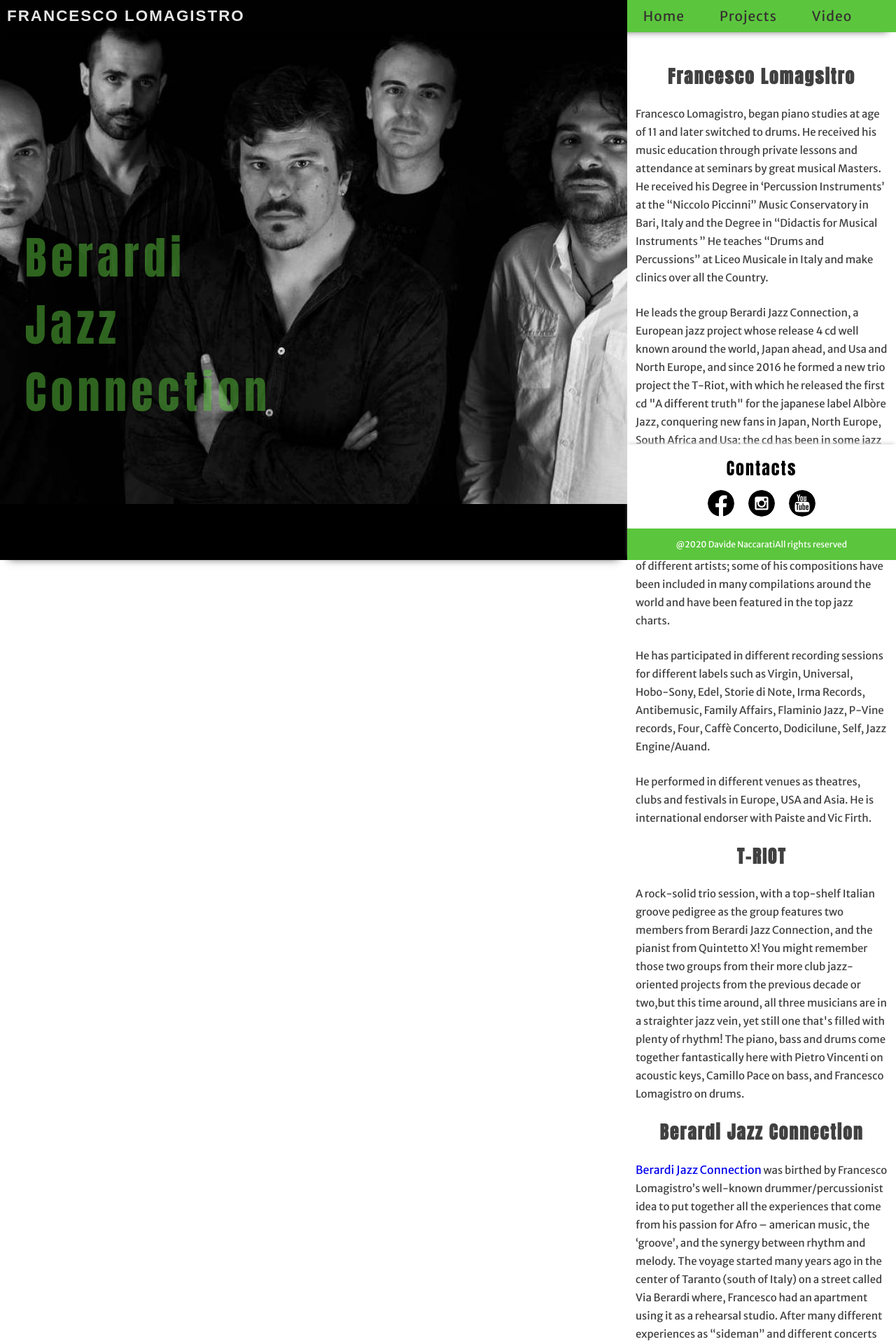
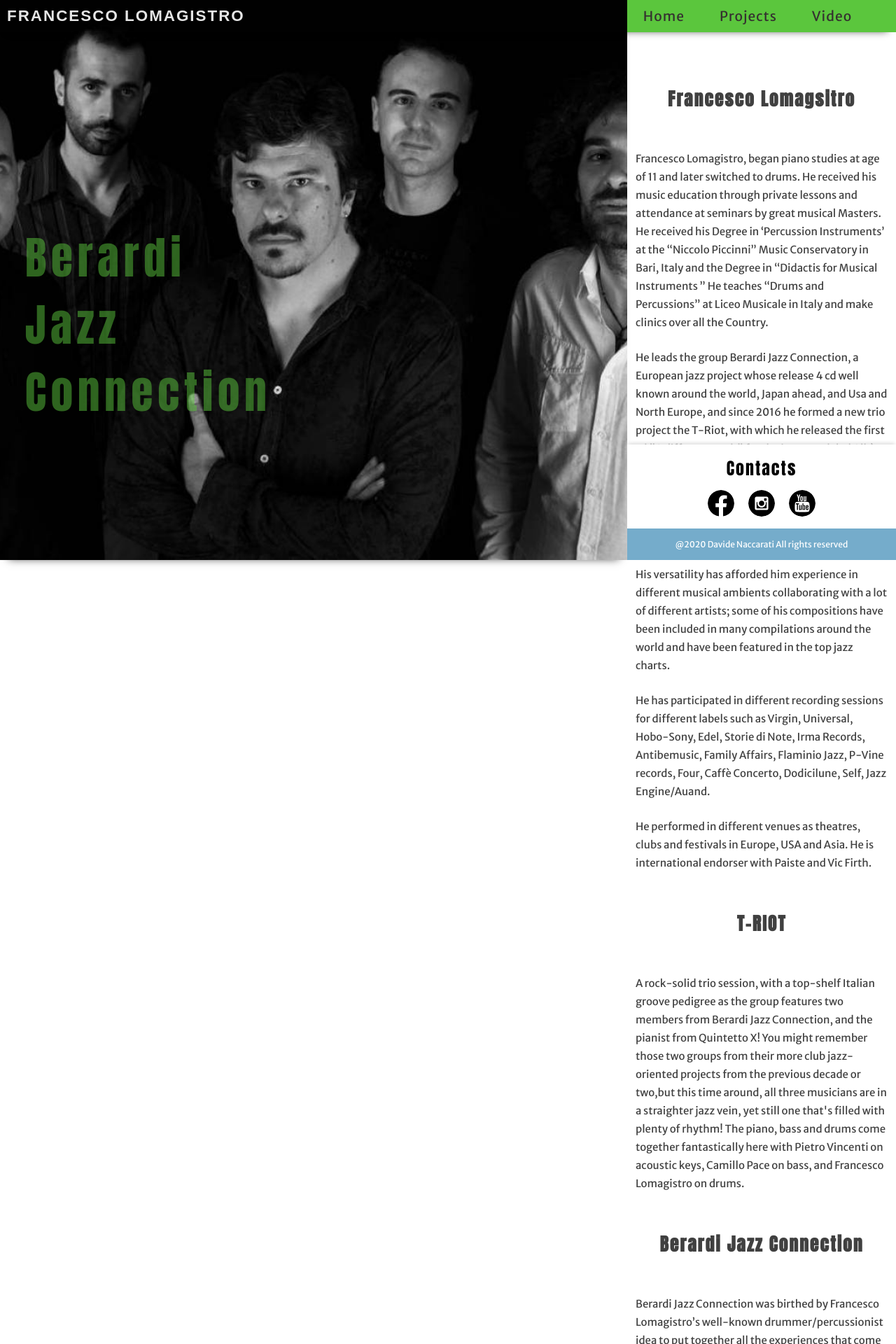
Before and after one commit to Banjer71/francesco_lomagistro_project, a React (Create React App) app: page / in a window 1280 px wide. Shown: the top 1920 px of the page at 70% size. Built offline with nearby package versions, Linux system fonts and the light colour scheme.

Commit message:
add css transition opacity to the home page

```diff
--- a/src/App.css
+++ b/src/App.css
@@ -2,7 +2,6 @@
 	margin: 0;
 	padding: 0;
 	box-sizing: border-box;
-	/* outline: 1px dashed red; */
 	list-style-type: none;
 	text-decoration: none;
 	font-size: 16px;
@@ -115,6 +114,8 @@ section img {
 	color: #fff;
 }
 
+/* media queris */
+
 @media screen and (min-width: 620px) {
 	header {
 		height: 85vh;
@@ -128,9 +129,7 @@ section img {
 		position: fixed;
 		z-index: 99;
 		width: 100%;
-		/* background-color: rgba(255, 255, 255, 0.144); */
 		grid-template-columns: 70vw auto;
-		/* background-color: rgba(117, 172, 203, 1); */
 		-webkit-box-shadow: 0px 10px 12px -12px rgba(0, 0, 0, 0.75);
 		-moz-box-shadow: 0px 10px 12px -12px rgba(0, 0, 0, 0.75);
 		box-shadow: 0px 10px 12px -12px rgba(0, 0, 0, 0.75);
@@ -157,15 +156,70 @@ section img {
 		font-size: 1.2rem;
 	}
 
-	header#bg-image {
+	header {
+		width: 70vw;
 		height: 100vh;
-		width: 70vw;
-		/* background-image: url('/assets/hero-desktop-fl.jpg'); */
-		background-size: auto;
+		position: fixed;
 		background-color: #000;
-		position: fixed;
-		background-position: top right;
+		transition-property: opacity 1;
+		transition: opacity 2s ease;
 	}
+
+	header > div {
+		position: absolute;
+		height: 100%;
+		width: 100%;
+		opacity: 0;
+		transition: opacity 2s ease;
+	}
+
+	.header-logo {
+		opacity: 1;
+	}
+
+	#t-riot {
+		background-image: url('/assets/triot.jpg');
+		background-size: cover;
+
+	}
+
+	#Bjc {
+		background-image: url('/assets/bjc.jpg');
+		background-position: top;
+		background-size: auto 100%;
+	}
+
+	.section1 #t-riot,
+	.section2 #Bjc {
+		opacity: 1;
+	}
+
+	nav ul,
+  .copyright {
+    transition: background 0.2s ease;
+  }
+
+  .section1 nav ul,
+  .section1 .copyright {
+    background: #f9c943;
+  }
+
+  .section2 nav ul,
+  .section2 .copyright {
+    background: #5bc63d;
+  }
+
+  .hero-flip {
+    transform: color 0.2s ease;
+  }
+
+  .section1 .hero-flip {
+    color: #f9c943;
+  }
+
+  .section2 .hero-flip {
+    color: #5bc63d;
+  }
 
 	.hero-flip {
 		font-size: 4rem;
@@ -193,6 +247,10 @@ section img {
 
 	.primary-section h1 {
 		font-size: 1.6rem;
+	}
+
+	.pro {
+		margin: 2rem 0;
 	}
 
 	.contacts {
--- a/src/App.js
+++ b/src/App.js
@@ -11,41 +11,27 @@ function App() {
 
 	useEffect(() => {
 		window.addEventListener('scroll', () => {
-			const bgImg = document.querySelector('#bg-image');
-			const navUl = document.querySelector('nav ul');
-			const footer = document.querySelector('.copyright');
+
 			const flip = document.querySelector('.hero-flip');
 
-
-				const rect = imageRef.current.getBoundingClientRect();
+			const rect = imageRef.current.getBoundingClientRect();
+			let bodyClass = 'section1';
 			if (window.innerWidth > 960) {
-				if (rect.top - window.innerHeight <= 20 && rect.top - window.innerHeight > -259) {
-					bgImg.style.backgroundImage = 'url(/assets/triot.jpg)';
-					bgImg.style.backgroundSize = 'cover';
-					navUl.style.backgroundColor = '#f9c943';
-					footer.style.backgroundColor = '#f9c943';
-					flip.innerText = 'T-RIOT'
-					flip.style.color = '#f9c943'
+				if (rect.top - window.innerHeight <= 10 && rect.top - window.innerHeight > -259) {
+					bodyClass = 'section1';
+					flip.innerText = 'T-RIOT';
+					flip.style.color = '#f9c943';
 				} else if (rect.top - window.innerHeight < -260) {
-					bgImg.style.backgroundImage = 'url(/assets/bjc.jpg)';
-					bgImg.style.backgroundPosition = 'top';
-					navUl.style.backgroundColor = '#5bc63d';
-					footer.style.backgroundColor = '#5bc63d';
-					flip.innerText = 'Berardi\n Jazz\n Connection'
-					flip.style.color = '#5bc63d'
+					bodyClass = 'section2';
+					flip.innerText = 'Berardi\n Jazz\n Connection';
+					flip.style.color = '#5bc63d';
 				} else {
-					bgImg.style.backgroundImage = 'url(/assets/hero-desktop-fl.jpg)';
-					bgImg.style.backgroundSize = 'auto';
-					bgImg.style.backgroundPosition = 'top right';
-					navUl.style.backgroundColor = '#75accb';
-					footer.style.backgroundColor = '#75accb';
-					flip.innerText = 'Drummer\n Percussionist\n Educator'
-					flip.style.color = '#75accb'
-
+					bodyClass = 'section3';
+					flip.innerText = 'Drummer\n Percussionist\n Educator';
+					flip.style.color = '#75accb';
 				}
 			}
-
-
+			document.body.className = bodyClass;
 		});
 	});
 
@@ -72,7 +58,11 @@ function App() {
 						</li>
 					</ul>
 				</nav>
-				<header id="bg-image">
+				<header>
+					<div id="bg-image" />
+					<div id="t-riot" />
+					<div id="Bjc" />
+
 					<div className="header-logo">
 						<h2 className="hero-flip">
 							Drummer<br />Percussionist<br />Educator
@@ -134,21 +124,14 @@ function App() {
 							</h1>
 							<img src={bjc} alt="Berardi Jazz Connection band" />
 							<p className="info-text">
-								<a
-									href="http://www.berardijazzconnection.com/"
-									target="_blank"
-									rel="noopener noreferrer"
-								>
-									<span className="BJC">Berardi Jazz Connection</span>
-								</a>{' '}
-								was birthed by Francesco Lomagistro’s well-known drummer/percussionist idea to put
-								together all the experiences that come from his passion for Afro – american music, the
-								‘groove’, and the synergy between rhythm and melody. The voyage started many years ago
-								in the center of Taranto (south of Italy) on a street called Via Berardi where,
-								Francesco had an apartment using it as a rehearsal studio. After many different
-								experiences as “sideman” and different concerts around the world with both artists, in
-								the year 2005 Francesco decided to “give life” to this project involving other Italian
-								talents and international sp guests.
+								Berardi Jazz Connection was birthed by Francesco Lomagistro’s well-known
+								drummer/percussionist idea to put together all the experiences that come from his
+								passion for Afro – american music, the ‘groove’, and the synergy between rhythm and
+								melody. The voyage started many years ago in the center of Taranto (south of Italy) on a
+								street called Via Berardi where, Francesco had an apartment using it as a rehearsal
+								studio. After many different experiences as “sideman” and different concerts around the
+								world with both artists, in the year 2005 Francesco decided to “give life” to this
+								project involving other Italian talents and international sp guests.
 							</p>
 						</div>
 					</section>
@@ -190,7 +173,7 @@ function App() {
 						</ul>
 						<div className="spacer" />
 						<p className="copyright">
-							@2020 <a href="https://davidenaccarati.com">Davide Naccarati</a>All rights reserved
+							@2020 <a href="https://davidenaccarati.com">Davide Naccarati</a> All rights reserved
 						</p>
 					</div>
 				</footer>
```
